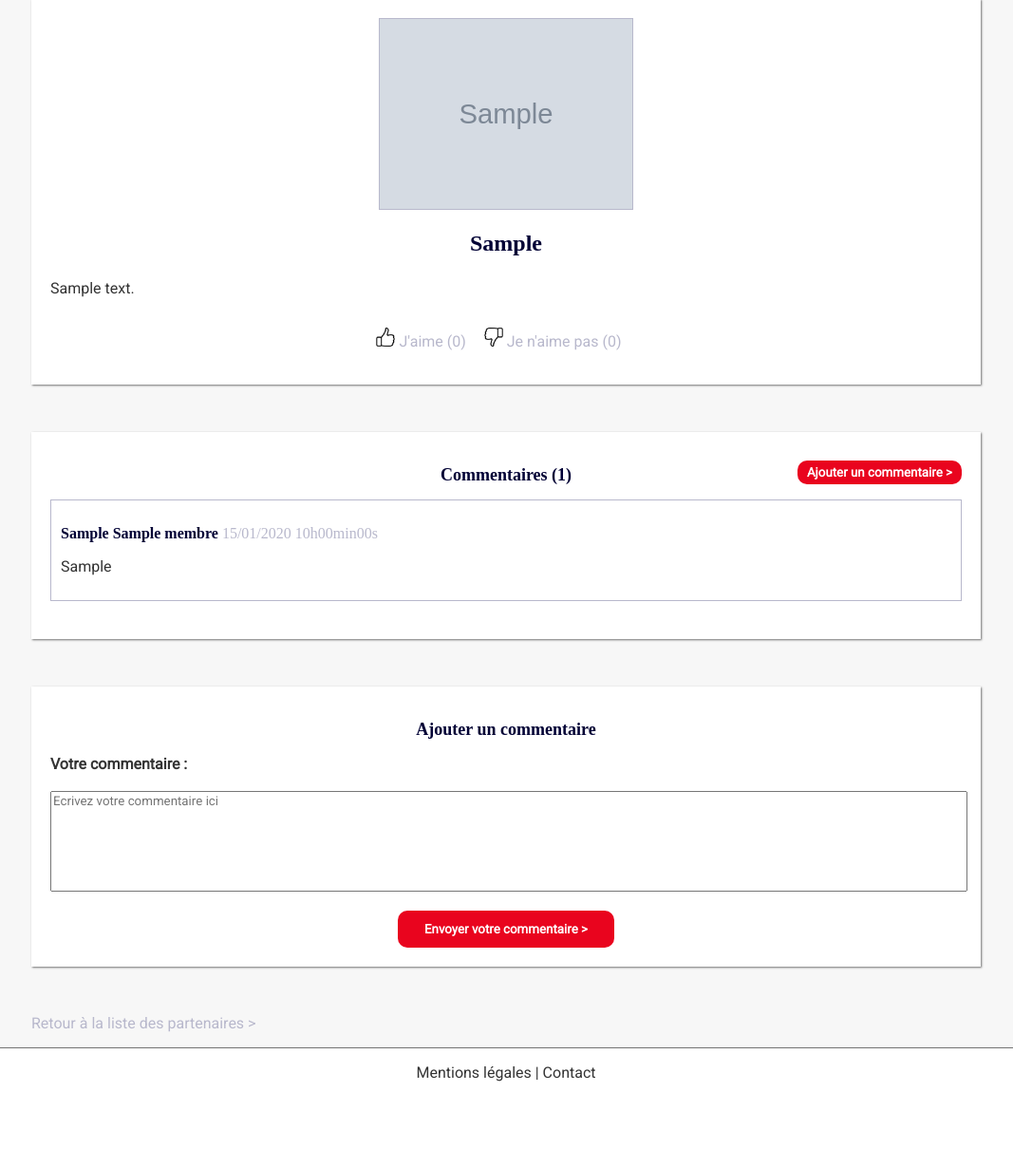
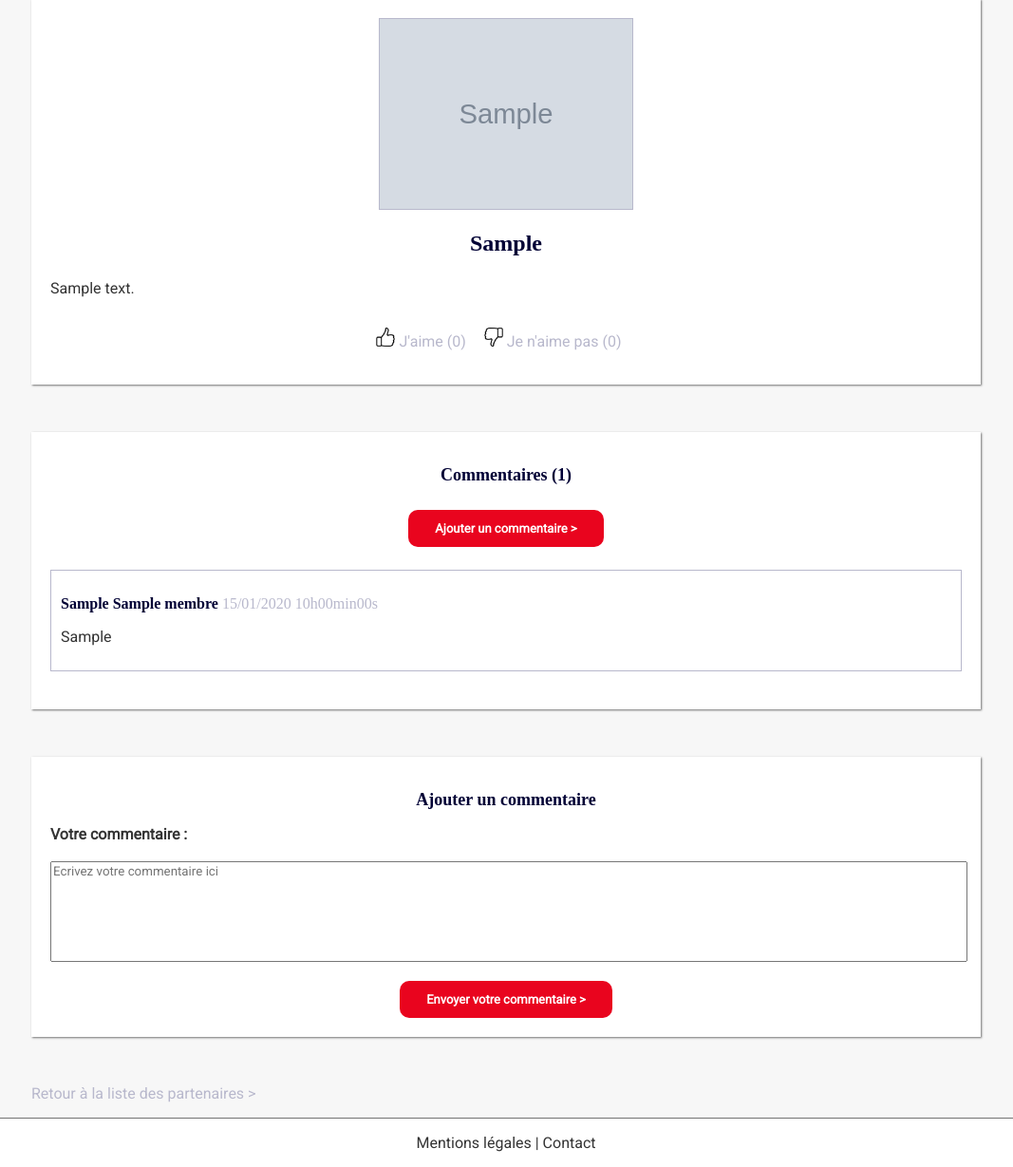
Before and after one commit to mdsrx/GBAF, a PHP site: page /partner.php?id=1 in a window 1280 px wide. Shown: the part 137-1366 px from the top of the page at 95% size, without its empty margins (107-1174 px from the left). Before the commit the page ends 1276 px from the top, so only its background shows below. Run offline with PHP 8.4, Linux system fonts and the light colour scheme; the visitor is signed in with stand-in values (Sample User, id 1); tables that the repository leaves empty or names only in its code hold one stand-in row (values such as "Sample post"); grey boxes marked "Sample" are stand-in pictures.

Commit message:
Mise à jour bouton
Changement de classe de button vers a

```diff
--- a/index.php
+++ b/index.php
@@ -54,7 +54,7 @@ if (isset($_SESSION['id_user']) && isset($_SESSION['username'])) {
 				<p>Pour profiter de nos services, créez dès à présent un compte sur l'extranet de GBAF.</p>
 
 				<p>
-					<button class="button"><a href="inscription.php">S'inscrire ></a></button>
+					<a class="button" href="inscription.php">S'inscrire ></a>
 				</p>
 			</section>
 		</div>
--- a/partner.php
+++ b/partner.php
@@ -121,8 +121,13 @@ if (!isset($resultat) || empty($resultat)) {
 				</div>
 			</section>
 			<section class="bloc-content comment">
-				<button class="button btn_add"><a href="#add_comment">Ajouter un commentaire ></a></button>
 				<h2>Commentaires (<?php echo $nbrComments; ?>)</h2>
+				<p>
+					<br/>
+					<a href="#add_comment" class="button btn_add">Ajouter un commentaire ></a>
+					<br/>
+					<br/>
+				</p>
 				<!-- Espace commentaires -->
 				<!-- Affichage des commentaires -->
 				<ul>
--- a/partners.php
+++ b/partners.php
@@ -111,7 +111,7 @@ require 'connect_database.php';
 							</div>
 							<?php
 							// affichage du lien vers la page partner
-							echo '<button class="button"><a href="partner.php?id=' . $donnees['id_acteur'] . '">Afficher la suite ></a></button></div>';
+							echo '<a class="button" href="partner.php?id=' . $donnees['id_acteur'] . '">Afficher la suite ></a></div>';
 
 							echo '</li>';
 						}
--- a/style.css
+++ b/style.css
@@ -187,11 +187,13 @@ footer {
 	padding: 12px 28px;
 	text-align: center;
 	transition-duration: 0.4s;
+	font-size: small;
 }
 
 .button:hover {
 	background-color: var(--button-background-hover-color);
 	cursor: pointer;
+	text-decoration: none;
 }
 
 .button a {
@@ -302,13 +304,6 @@ li .button {
 	position: relative;
 }
 
-.btn_add {
-	position: absolute;
-	top: 30px;
-	right: 20px;
-	padding: 5px 10px;
-}
-
 /*
 ** Likes / Dislikes
 */
```
